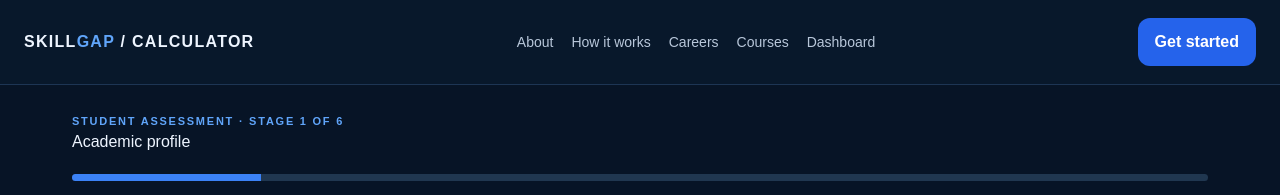
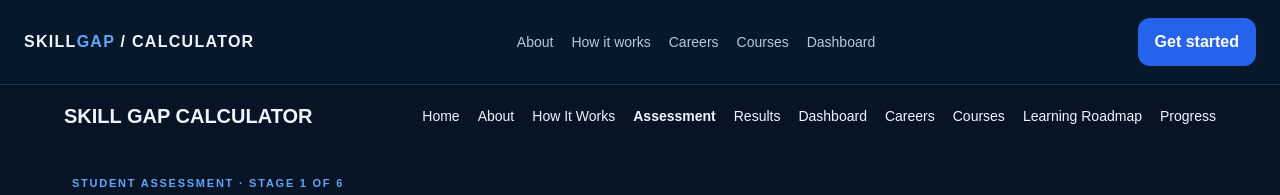
Before and after one commit to arshluthra9/skill-gap-calculator, a Next.js app: page /assessment in a window 1280 px wide. Shown: the top 195 px of the page. Built offline with nearby package versions, Linux system fonts and the light colour scheme; no server answers.

Commit message:
Update Frame.tsx

```diff
--- a/components/Frame.tsx
+++ b/components/Frame.tsx
@@ -1 +1,105 @@
-export function Frame({children}:{children:React.ReactNode}){return <main className="shell">{children}<footer className="footer">SKILL GAP CALCULATOR · Built for students finding their next step.<br/><small>Career matches are guidance, not guarantees of employment or validated psychometric results.</small></footer></main>}
+"use client";
+
+import Link from "next/link";
+import { usePathname } from "next/navigation";
+
+export function Frame({
+  children,
+}: {
+  children: React.ReactNode;
+}) {
+  const pathname = usePathname();
+
+  const links = [
+    { name: "Home", href: "/" },
+    { name: "About", href: "/about" },
+    { name: "How It Works", href: "/how-it-works" },
+    { name: "Assessment", href: "/assessment" },
+    { name: "Results", href: "/results" },
+    { name: "Dashboard", href: "/dashboard" },
+    { name: "Careers", href: "/careers" },
+    { name: "Courses", href: "/courses" },
+    { name: "Learning Roadmap", href: "/roadmap" },
+    { name: "Progress", href: "/progress" },
+  ];
+
+  return (
+    <>
+      <header
+        style={{
+          borderBottom: "1px solid var(--line)",
+          padding: "16px 5%",
+          position: "sticky",
+          top: 0,
+          zIndex: 50,
+          background: "var(--background)",
+        }}
+      >
+        <div
+          style={{
+            maxWidth: 1200,
+            margin: "auto",
+            display: "flex",
+            alignItems: "center",
+            justifyContent: "space-between",
+            gap: 20,
+            flexWrap: "wrap",
+          }}
+        >
+          <Link
+            href="/"
+            style={{
+              fontSize: 20,
+              fontWeight: 800,
+              textDecoration: "none",
+              color: "inherit",
+            }}
+          >
+            SKILL GAP CALCULATOR
+          </Link>
+
+          <nav
+            style={{
+              display: "flex",
+              alignItems: "center",
+              gap: 18,
+              flexWrap: "wrap",
+            }}
+          >
+            {links.map((link) => (
+              <Link
+                key={link.href}
+                href={link.href}
+                style={{
+                  textDecoration: "none",
+                  color:
+                    pathname === link.href
+                      ? "var(--accent)"
+                      : "inherit",
+                  fontWeight:
+                    pathname === link.href ? 700 : 500,
+                  fontSize: 14,
+                }}
+              >
+                {link.name}
+              </Link>
+            ))}
+          </nav>
+        </div>
+      </header>
+
+      <main className="shell">
+        {children}
+
+        <footer className="footer">
+          SKILL GAP CALCULATOR · Built for students finding their next step.
+          <br />
+          <small>
+            Career matches are guidance, not guarantees of employment or
+            validated psychometric results.
+          </small>
+        </footer>
+      </main>
+    </>
+  );
+}
```
